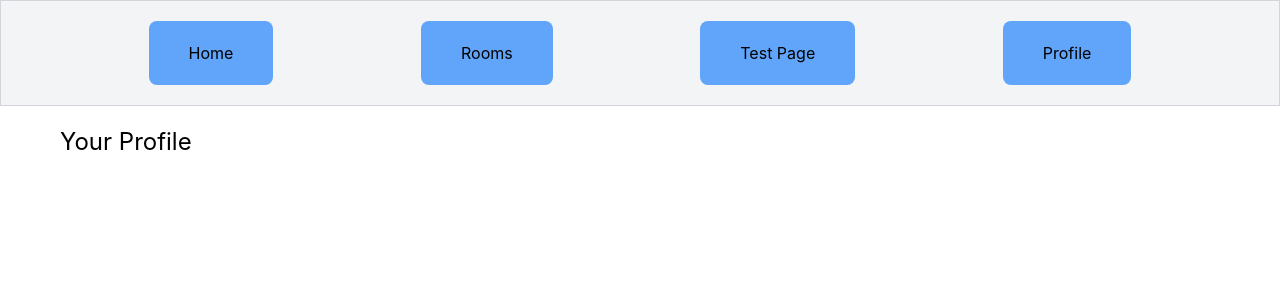
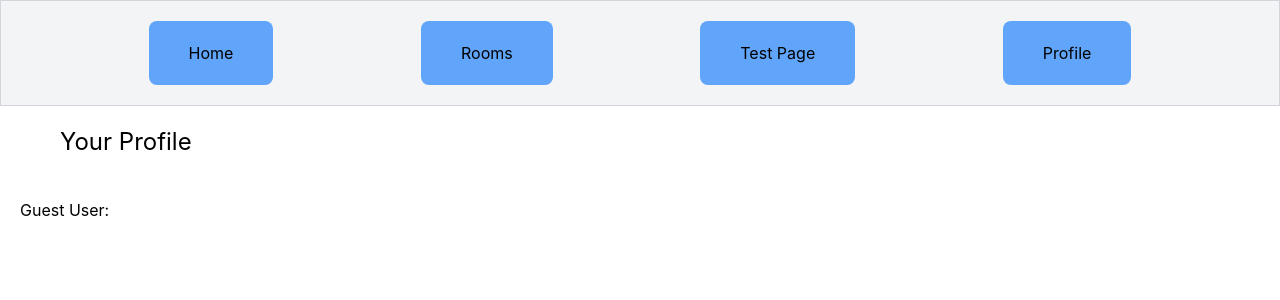
Before and after one commit to KainaniD/tabletop-simulator, a React (Create React App) app in the folder client/: page /Profile in a window 1280 px wide. Shown: the top 300 px of the page. Built offline with nearby package versions, Linux system fonts and the light colour scheme; no server answers.

Commit message:
created temporary id based on user connected

```diff
--- a/client/src/App.js
+++ b/client/src/App.js
@@ -21,13 +21,13 @@ function App() {
 
   return (
     <div>
-      <div class="flex justify-evenly bg-gray-100 py-5 mb-5 border border-gray-300">
-        <Link to="/" class="nav-button">Home</Link>
-        <Link to="/Rooms" class="nav-button">Rooms</Link>
-        <Link to="/TestPage" class="nav-button">Test Page</Link>
-        <Link to="/Profile" class="nav-button">Profile</Link>
+      <div className="flex justify-evenly bg-gray-100 py-5 mb-5 border border-gray-300">
+        <Link to="/" className="nav-button">Home</Link>
+        <Link to="/Rooms" className="nav-button">Rooms</Link>
+        <Link to="/TestPage" className="nav-button">Test Page</Link>
+        <Link to="/Profile" className="nav-button">Profile</Link>
       </div>
-      <div class="main">
+      <div className="main">
       <MyRoutes />
       </div>
     </div>
--- a/client/src/pages/Profile.js
+++ b/client/src/pages/Profile.js
@@ -1,5 +1,17 @@
+import io from "socket.io-client";
+
+let socket = io.connect('http://localhost:3000');
+var clientID;
+
+socket.on('connect', () => {
+   clientID = socket.id;
+});
+
 export const Profile = () => {
     return (
-        <h1> Your Profile </h1>
+        <div>
+            <h1> Your Profile </h1>
+            <p>Guest User: {clientID}</p>
+        </div>
     );
 }
```
